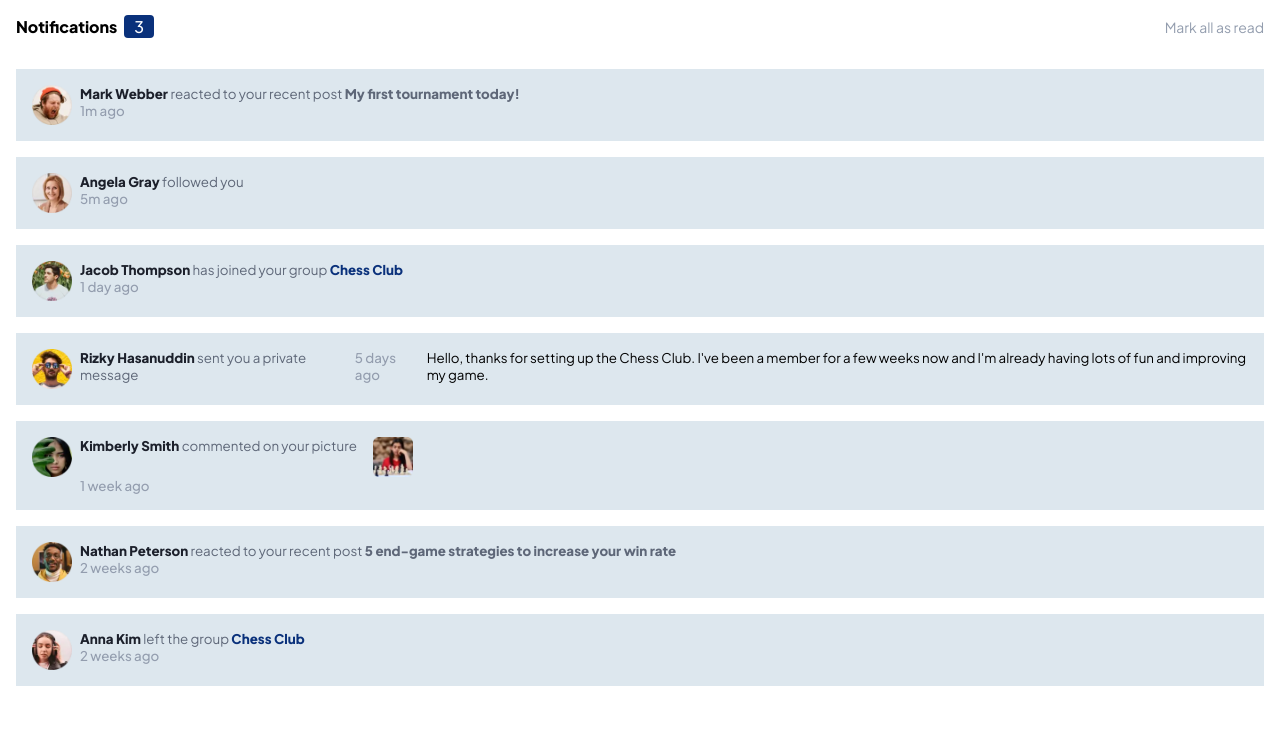
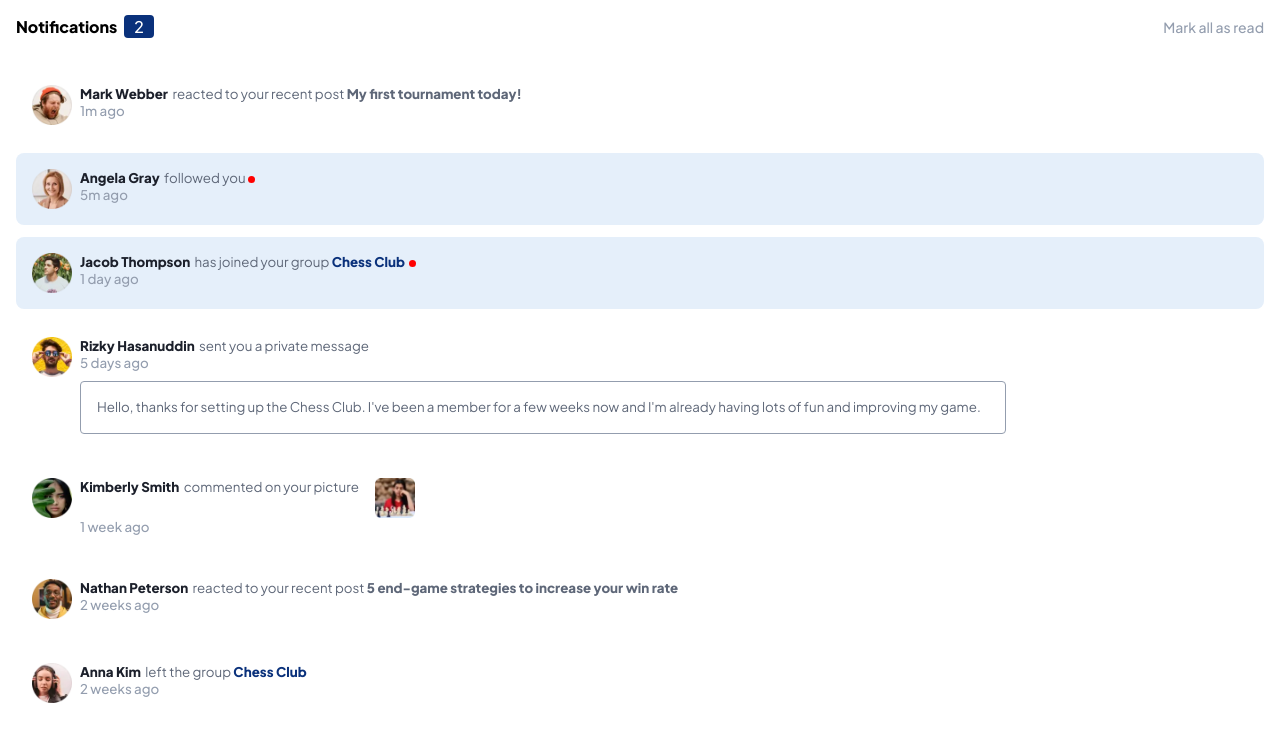
Before and after one commit to DavOlufuwa/notifications-component, a plain HTML site: page index.html in a window 1280 px wide. Both pictures are taken after a click on the element "Mark Webber". Drawn offline with Linux system fonts and the light colour scheme.

Commit message:
Added a script for the interactions

```diff
--- a/css/style.css
+++ b/css/style.css
@@ -45,18 +45,18 @@ body{
 .btn{
     font-size: 14px;
     color: var(--grayish-blue);
+    font-weight: 500;
 }
 
 .notification-list{
     display: flex;
     flex-direction: column;
     margin-top: 2rem;
-    gap: 1rem;
+    gap: .75rem;
 }
 
 .notif{
     display: flex;
-    background-color: var(--light-grayish-blue-2);
     padding: 1rem;
     gap: .5rem;
     font-size: smaller ;
@@ -82,6 +82,7 @@ img{
     color: var(--very-dark-blue);
     font-weight: 800;
     cursor: pointer;
+    margin-right: 2px;
 }
 .notif:nth-of-type(5)>.content>.p>.content-img{
     height: 40px;
@@ -94,6 +95,7 @@ p>span{
 p>span.unread{
     font-weight: 800;
     color: var(--very-dark-blue);
+    margin-right: 2px;
 }
 p>span.chess{
     color: var(--blue);
@@ -102,3 +104,33 @@ p>span.chess{
     color: var(--grayish-blue);
     font-weight: 500;
 }
+.package{
+    display: flex;
+    flex-direction: column;
+    gap: 10px;
+}
+.package>.msg{
+    border: 1px solid var(--grayish-blue);
+    border-radius: 4px;
+    padding: 1rem 1.5rem 1rem 1rem;
+    line-height: 1.4;
+    color: var(--dark-grayish-blue);
+}
+
+
+.notif.unread
+{
+    background: var(--light-grayish-blue-1);
+    border-radius: 8px;
+}
+.circle.show{
+    margin-left: 2px;
+    height: 7px;
+    width: 7px;
+    background-color: red;
+    border-radius: 50%;
+    display: inline-block;
+}
+.num.off{
+    display: none;
+}
--- a/index.html
+++ b/index.html
@@ -12,7 +12,7 @@
     <div class=" header-section">
       <div class="notification-title">
         Notifications
-        <span>
+        <span class="num">
           3
         </span>
       </div>
@@ -21,7 +21,7 @@
       </div>
     </div>
     <section class="notification-list">
-      <div class="notif">
+      <div class="notif unread">
         <div class="notif-img">
           <img src="./assets/images/avatar-mark-webber.webp" alt="" aria-hidden="true">
         </div>
@@ -29,32 +29,34 @@
           <p>
             <span class="unread">Mark Webber
             </span>reacted to your recent post <span>My first tournament today!</span>
+            <span class="circle show"></span>
           </p>
           <div class="time">
             1m ago
           </div>
         </div>
       </div>
-      <div class="notif">
+      <div class="notif unread">
         <div class="notif-img">
           <img src="./assets/images/avatar-angela-gray.webp" alt="" aria-hidden="true">
         </div>
         <div class="content">
           <p>
-            <span class="unread">Angela Gray</span> followed you
+            <span class="unread">Angela Gray</span> followed you<span class="circle show"></span>
           </p>
           <div class="time">
             5m ago
           </div>
         </div>
       </div>
-      <div class="notif">
+      <div class="notif unread">
         <div class="notif-img">
           <img src="./assets/images/avatar-jacob-thompson.webp" alt="" aria-hidden="true">
         </div>
         <div class="content">
           <p>
             <span class="unread">Jacob Thompson</span> has joined your group<span class="chess"> Chess Club</span>
+            <span class="circle show"></span>
           </p>
           <div class="time">
             1 day ago
@@ -65,17 +67,19 @@
         <div class="notif-img">
           <img src="./assets/images/avatar-rizky-hasanuddin.webp" alt="">
         </div>
+        <div class="package">
           <div class="content">
             <p>
               <span class="unread">Rizky Hasanuddin</span> sent you a private message
             </p>
-        </div>
             <div class="time">
               5 days ago
+            </div>
           </div>
           <div class="msg">
             Hello, thanks for setting up the Chess Club. I've been a member for a few weeks now and
             I'm already having lots of fun and improving my game.
+          </div>
         </div>
       </div>
       <div class="notif">
@@ -119,7 +123,7 @@
         </div>
         <div class="content">
           <p>
-            <span class="unread">Anna Kim</span> left the group <span class="chess">Chess Club</span>
+            <span class="unread">Anna Kim</span> left the group  <span class="chess">Chess Club</span>
           </p>
           <div class="time">
             2 weeks ago
@@ -128,5 +132,6 @@
       </div>
     </section>
   </div>
+  <script src="./js/script.js"></script>
 </body>
 </html>
--- /dev/null
+++ b/js/script.js
@@ -0,0 +1,18 @@
+const notifications = document.querySelectorAll(".notif")
+const notifSym = document.querySelector(".num")
+
+notifications.forEach(notification=>{
+    notification.addEventListener("click", function(){
+        if (notification.classList.contains("unread")){
+            notification.classList.remove("unread")
+            notification.children[1].firstElementChild.lastElementChild.remove()
+        }
+        const notificationsList = document.querySelectorAll(".notif.unread")
+        const notificationsNumber = document.querySelector(".notification-title").firstElementChild
+        notificationsNumber.textContent = notificationsList.length
+
+        if(notificationsList.length === 0){
+            notifSym.classList.add("off")
+        }
+    })
+})
```
Lines whose indentation alone changed are shown as unchanged.
